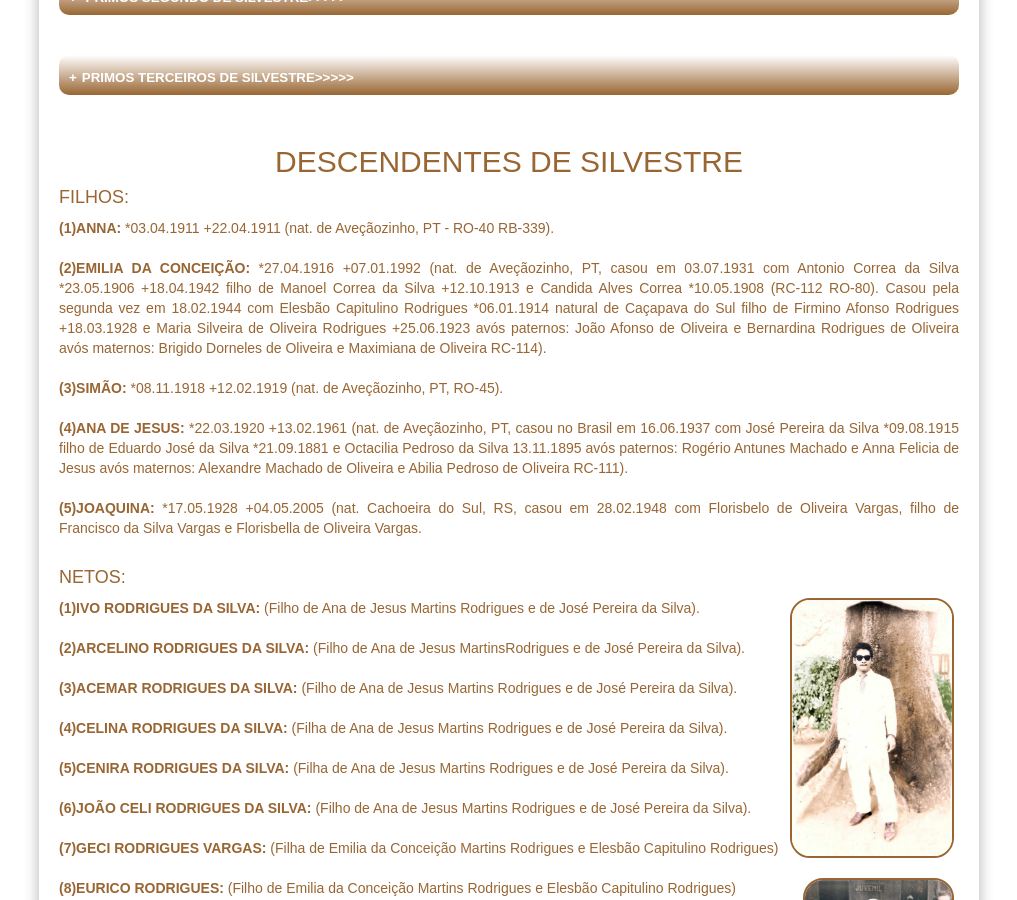
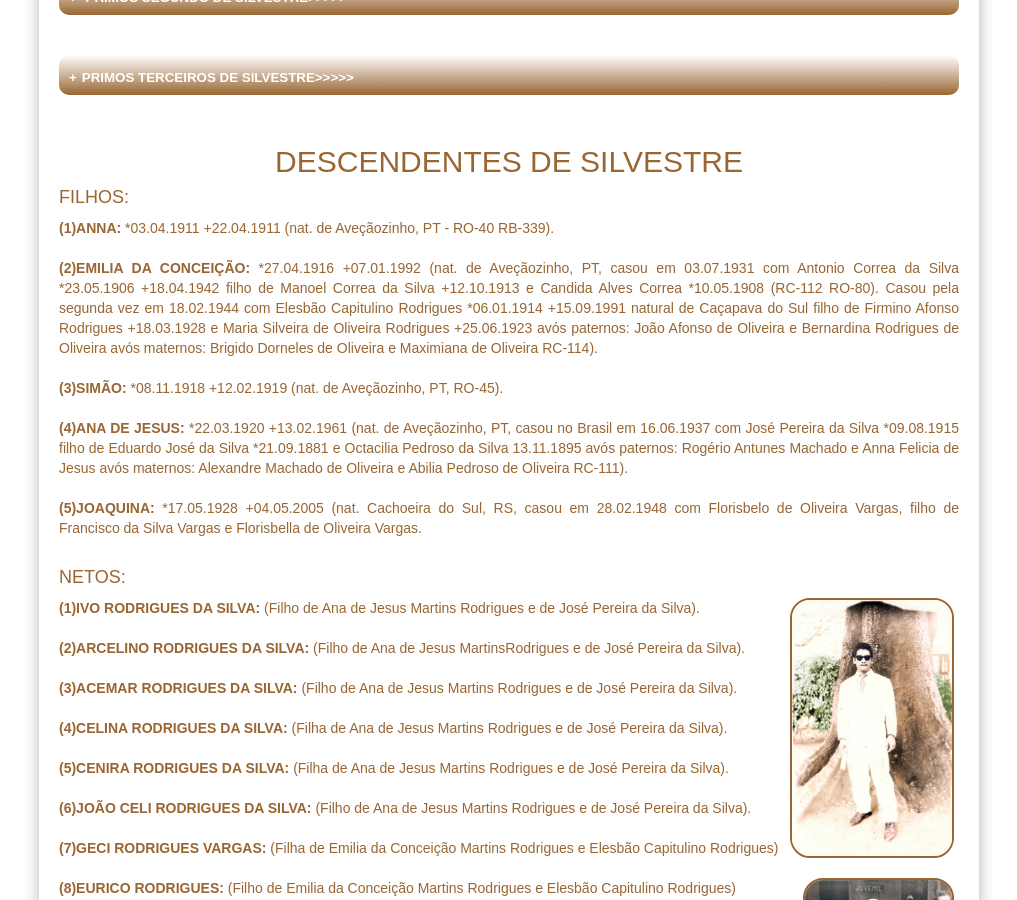
Before and after one commit to claudiovargas1955/claudiovargas1955.github.io, a Jekyll site: the page built from _pages/arvore-genealogica-de-costados-de-silvestre.html, in a window 1280 px wide and 900 px high, scrolled down 14396 px. Shown: the whole window, without its empty margins (131-1148 px from the left). Built offline with Jekyll 4.4.1, drawn with Linux system fonts in a browser that asks for light colours; some web fonts are replaced.

Commit message:
Update arvore-genealogica-de-costados-de-silvestre.html

```diff
--- a/_pages/arvore-genealogica-de-costados-de-silvestre.html
+++ b/_pages/arvore-genealogica-de-costados-de-silvestre.html
@@ -1223,9 +1223,9 @@ Maria), casou em 31.12.1930 com Olga Dias Lourenço RB-291).</details></p><br>
 <p> <b>(1)ANNA:</b> *03.04.1911 +22.04.1911 (nat. de Aveçãozinho, PT - RO-40 RB-339).<br/><br/>
 <b>(2)EMILIA DA CONCEIÇÃO:</b> *27.04.1916 +07.01.1992 (nat. de Aveçãozinho, PT, casou em 03.07.1931 com Antonio Correa da Silva *23.05.1906
 +18.04.1942 filho de Manoel Correa da Silva +12.10.1913 e Candida Alves Correa *10.05.1908 (RC-112 RO-80). Casou pela segunda vez em
-18.02.1944 com Elesbão Capitulino Rodrigues *06.01.1914 natural de Caçapava do Sul filho de Firmino Afonso Rodrigues +18.03.1928 e
-Maria Silveira de Oliveira Rodrigues +25.06.1923 avós paternos: João Afonso de Oliveira e Bernardina Rodrigues de Oliveira avós
-maternos: Brigido Dorneles de Oliveira e Maximiana de Oliveira RC-114). <br/> <br/>
+18.02.1944 com Elesbão Capitulino Rodrigues *06.01.1914 +15.09.1991 natural de Caçapava do Sul filho de Firmino Afonso Rodrigues
++18.03.1928 e Maria Silveira de Oliveira Rodrigues +25.06.1923 avós paternos: João Afonso de Oliveira e Bernardina Rodrigues de Oliveira
+avós maternos: Brigido Dorneles de Oliveira e Maximiana de Oliveira RC-114). <br/> <br/>
 <b>(3)SIMÃO:</b> *08.11.1918 +12.02.1919 (nat. de Aveçãozinho, PT, RO-45). <br/><br/>
 <b>(4)ANA DE JESUS:</b> *22.03.1920 +13.02.1961 (nat. de Aveçãozinho, PT, casou no Brasil em 16.06.1937 com José Pereira da Silva *09.08.1915 filho de Eduardo José da Silva
 *21.09.1881 e Octacilia Pedroso da Silva 13.11.1895 avós paternos: Rogério Antunes Machado e Anna Felicia de Jesus avós maternos:
```
